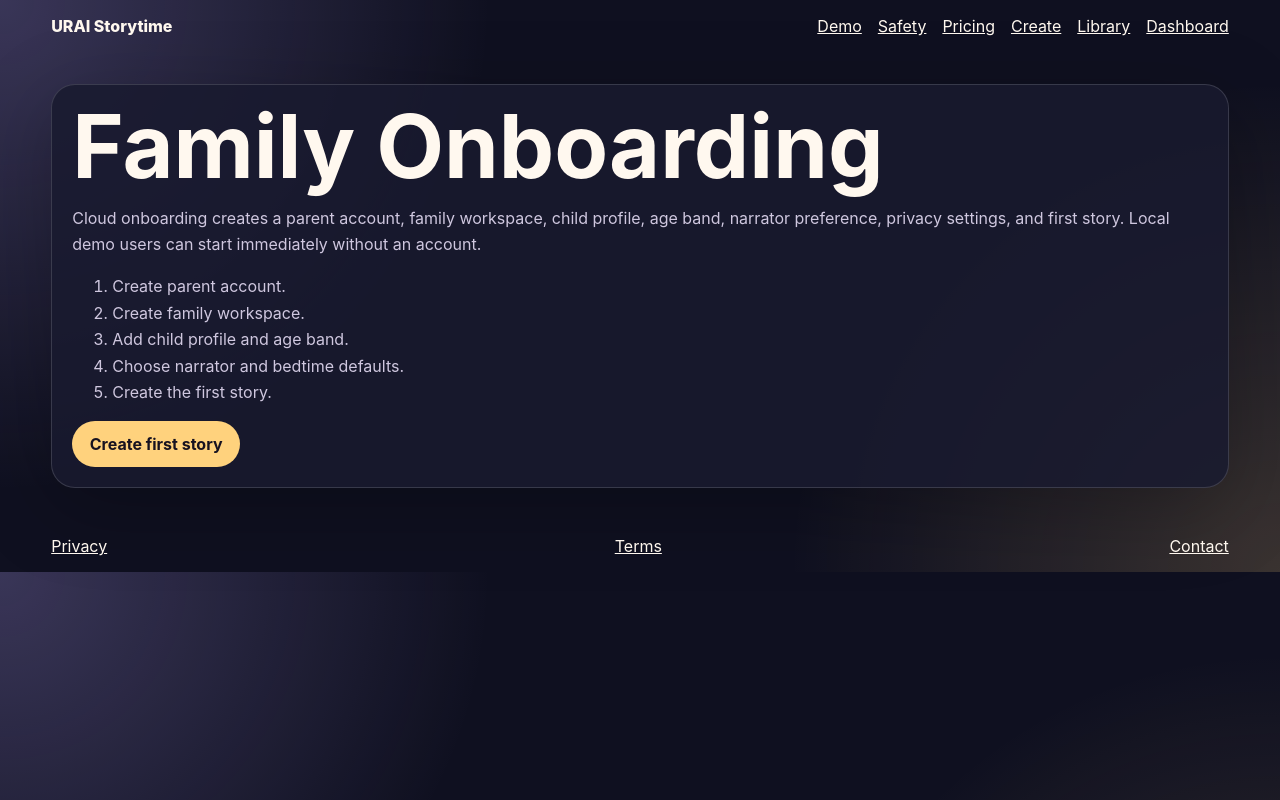
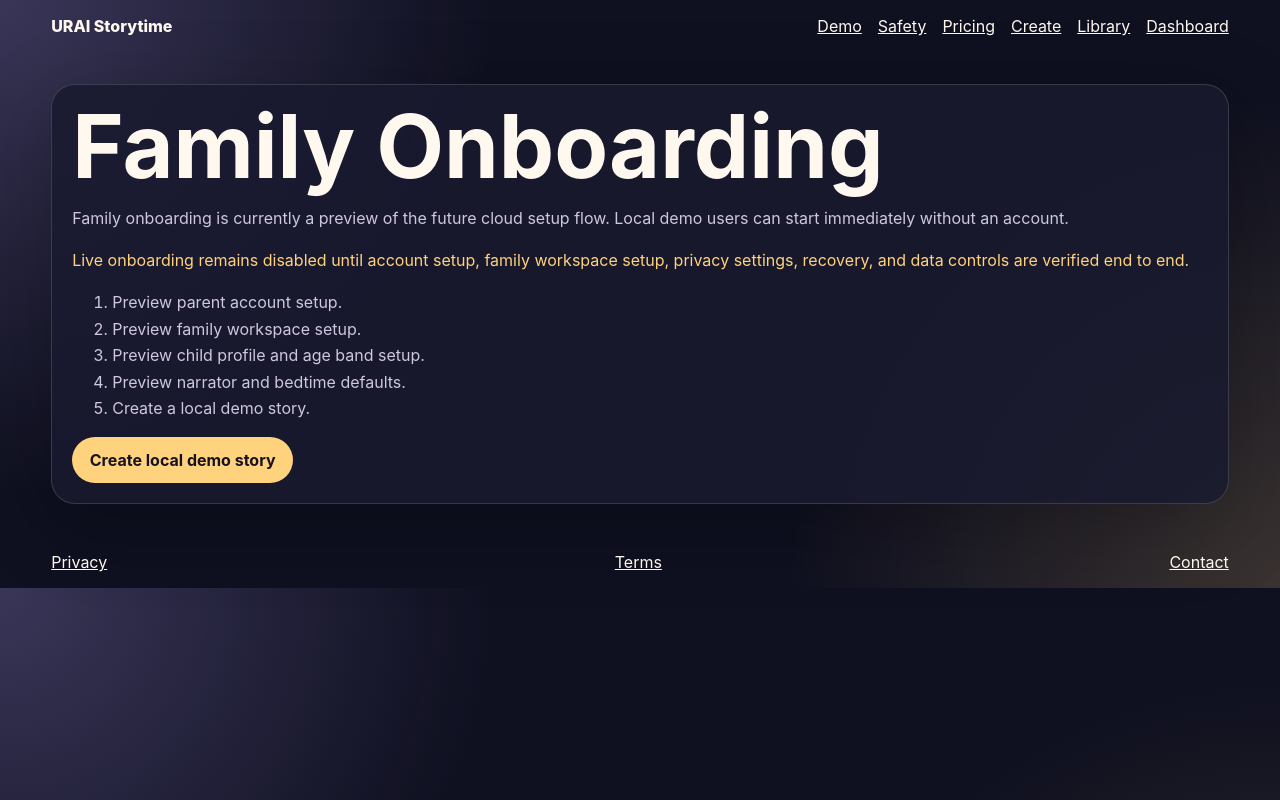
Before and after one commit to LifeLoggerAI/urai-storytime, a Next.js app: page /onboarding in a window 1280 px wide. Built offline with nearby package versions, Linux system fonts and the light colour scheme; no server answers.

Commit message:
Clarify onboarding preview state

```diff
--- a/src/app/onboarding/page.tsx
+++ b/src/app/onboarding/page.tsx
@@ -2,15 +2,22 @@ export default function OnboardingPage() {
   return (
     <section className="card">
       <h1>Family Onboarding</h1>
-      <p>Cloud onboarding creates a parent account, family workspace, child profile, age band, narrator preference, privacy settings, and first story. Local demo users can start immediately without an account.</p>
+      <p>
+        Family onboarding is currently a preview of the future cloud setup flow. Local demo users
+        can start immediately without an account.
+      </p>
+      <p className="notice">
+        Live onboarding remains disabled until account setup, family workspace setup, privacy
+        settings, recovery, and data controls are verified end to end.
+      </p>
       <ol>
-        <li>Create parent account.</li>
-        <li>Create family workspace.</li>
-        <li>Add child profile and age band.</li>
-        <li>Choose narrator and bedtime defaults.</li>
-        <li>Create the first story.</li>
+        <li>Preview parent account setup.</li>
+        <li>Preview family workspace setup.</li>
+        <li>Preview child profile and age band setup.</li>
+        <li>Preview narrator and bedtime defaults.</li>
+        <li>Create a local demo story.</li>
       </ol>
-      <a className="btn" href="/create">Create first story</a>
+      <a className="btn" href="/create">Create local demo story</a>
     </section>
   );
 }
```
